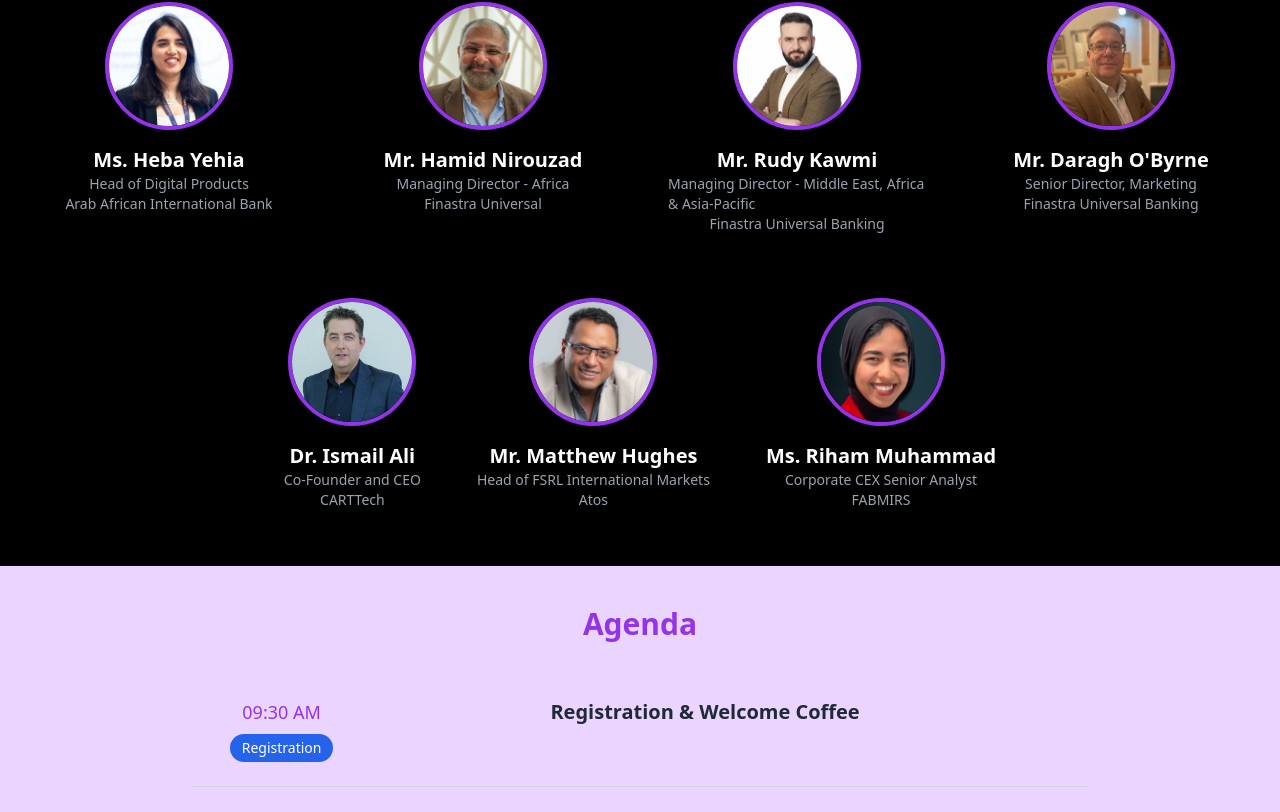
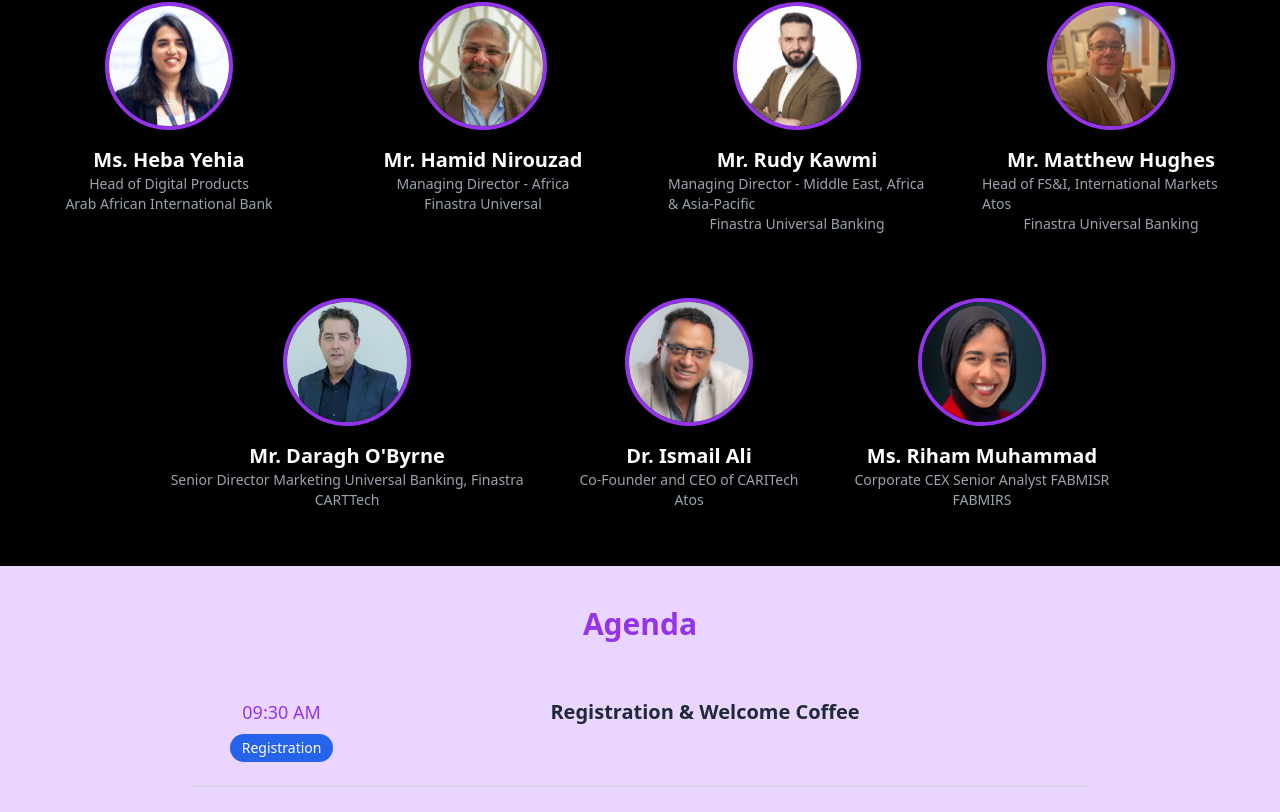
Before and after one commit to RMRAmadushanka/Full-Stack-Developer-Task, a React (Create React App) app in the folder frontend/: page / in a window 1280 px wide. Shown: the part 2688-3500 px from the top of the page. Built offline with nearby package versions, Linux system fonts and the light colour scheme.

Commit message:
Added changes

```diff
--- a/frontend/src/components/Footer.jsx
+++ b/frontend/src/components/Footer.jsx
@@ -34,8 +34,8 @@
             </div>
           </div>
         </div>
-        <div className="flex flex-col items-center md:items-end md:w-1/2">
-          <div className="space-y-6 w-full md:w-auto text-left">
+        <div className="flex flex-col items-center md:items-end md:w-1/2 text-center md:text-left">
+          <div className="space-y-6 w-full md:w-auto">
             <div className="space-y-1">
             <h4 className="text-xl font-semibold mb-4 w-full ">Our Office</h4>
               <p className="flex items-center text-sm text-gray-300">
--- a/frontend/src/components/OurSpeakers.jsx
+++ b/frontend/src/components/OurSpeakers.jsx
@@ -31,10 +31,10 @@
     { name: "Ms. Heba Yehia", title: "Head of Digital Products", company: "Arab African International Bank", image: Speaker9 },
     { name: "Mr. Hamid Nirouzad", title: "Managing Director - Africa", company: "Finastra Universal", image: Speaker10 },
     { name: "Mr. Rudy Kawmi", title: "Managing Director - Middle East, Africa & Asia-Pacific", company: "Finastra Universal Banking", image: Speaker11 },
-    { name: "Mr. Daragh O'Byrne", title: "Senior Director, Marketing", company: "Finastra Universal Banking", image: Speaker12 },
-    { name: "Dr. Ismail Ali", title: "Co-Founder and CEO", company: "CARTTech", image: Speaker13 },
-    { name: "Mr. Matthew Hughes", title: "Head of FSRL International Markets", company: "Atos", image: Speaker14 },
-    { name: "Ms. Riham Muhammad", title: "Corporate CEX Senior Analyst", company: "FABMIRS", image: Speaker15 },
+    { name: "Mr. Matthew Hughes", title: "Head of FS&I, International Markets Atos", company: "Finastra Universal Banking", image: Speaker12 },
+    { name: "Mr. Daragh O'Byrne", title: "Senior Director Marketing Universal Banking, Finastra", company: "CARTTech", image: Speaker13 },
+    { name: "Dr. Ismail Ali", title: "Co-Founder and CEO of CARITech", company: "Atos", image: Speaker14 },
+    { name: "Ms. Riham Muhammad", title: "Corporate CEX Senior Analyst FABMISR", company: "FABMIRS", image: Speaker15 },
   ];
 
   const lastThreeSpeakers = speakers.slice(-3);
--- a/frontend/src/components/RegisterNow.jsx
+++ b/frontend/src/components/RegisterNow.jsx
@@ -15,7 +15,7 @@
 
 const RegisterNow = () => {
     return (
-        <section className="bg-gradient-to-r from-purple-600 to-pink-600 py-16 px-6">
+        <section className="bg-gradient-to-r from-pink-500 to-purple-500 py-16 px-6">
             <motion.div
                 className="text-center mb-8"
                 variants={fadeInUp}
```
